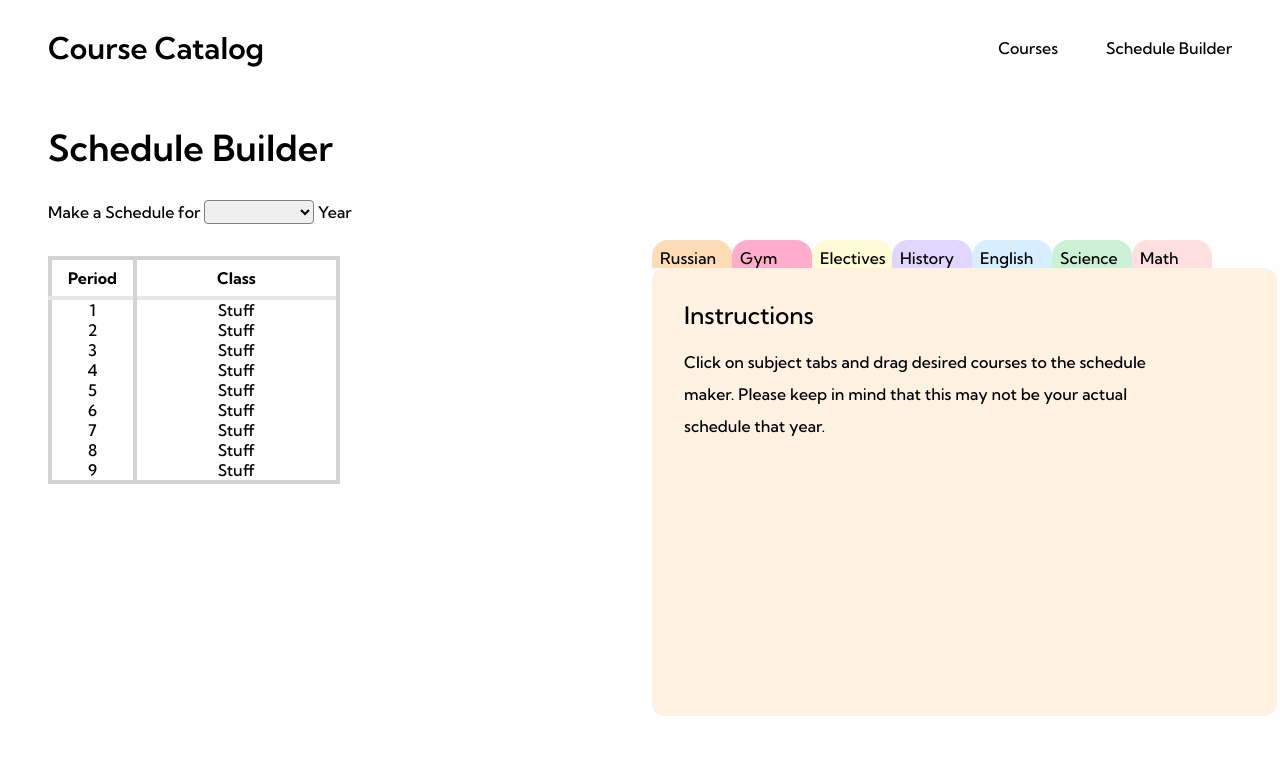
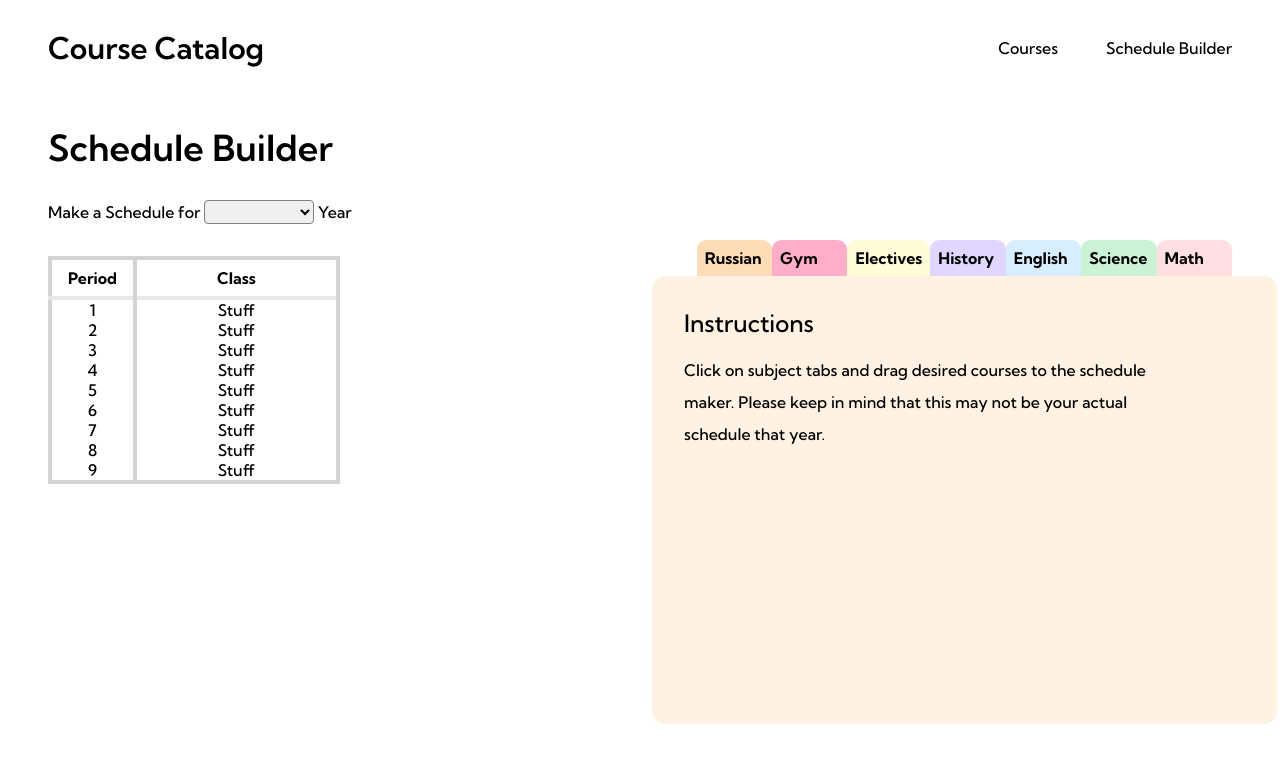
Before and after one commit to sitechtimes/course-catalog, a Nuxt app in the folder course-catalog/: page /ScheduleBuilder in a window 1280 px wide. Shown: the top 762 px of the page. Built offline with nearby package versions, Linux system fonts and the light colour scheme.

Commit message:
tabs update

```diff
--- a/course-catalog/components/schedule builder/Courses.vue
+++ b/course-catalog/components/schedule builder/Courses.vue
@@ -48,18 +48,23 @@
   flex-direction: column;
 }
 .tabs {
-  margin-left: 35%;
+  margin-left: 40%;
   display: flex;
   flex-direction: row;
 }
 .tab {
-  padding-left: 0.5rem;
-  padding-right: 0.5rem;
-  padding-top: 0.5rem;
-  width: 5rem;
+  padding: 0.5rem;
+  width: 5.5rem;
+  font-weight: bold;
   font-size: 1rem;
-  border-top-right-radius: 1rem;
-  border-top-left-radius: 1rem;
+  border-top-right-radius: 0.6rem;
+  border-top-left-radius: 0.6rem;
+  transition: 0.4s;
+}
+.tab:hover {
+  opacity: 0.8;
+  cursor: pointer;
+  box-shadow: 2px 0px 2px 0px rgba(0, 0, 0, 0.3);
 }
 @media only screen and (min-width: 1440px) {
   .file {
```
